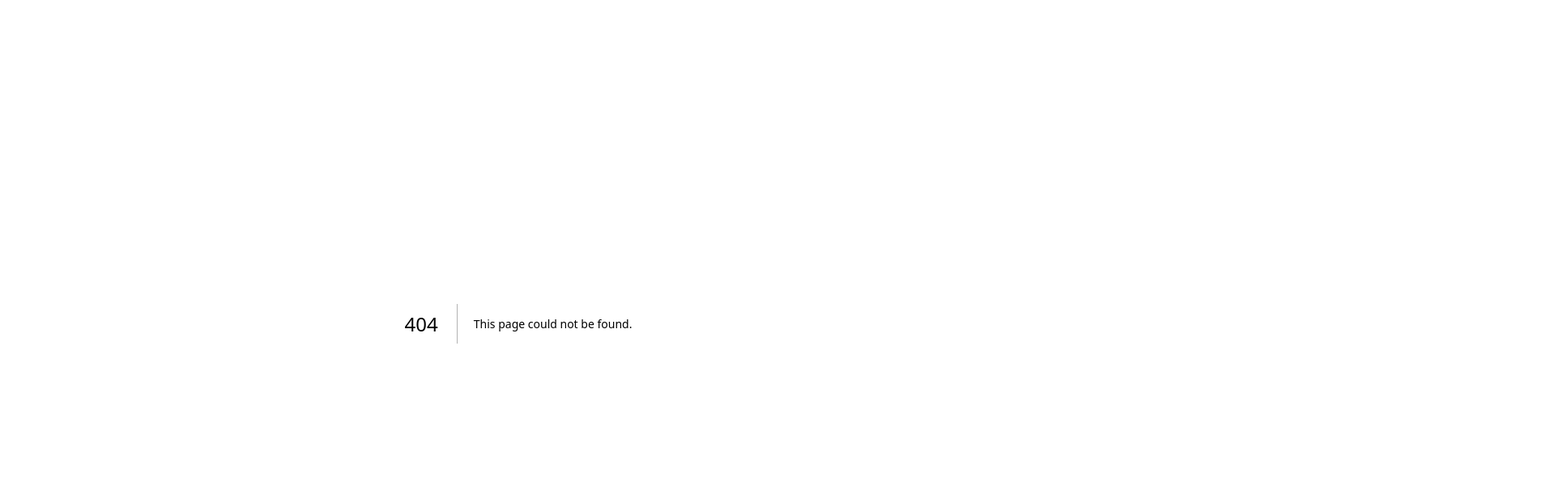
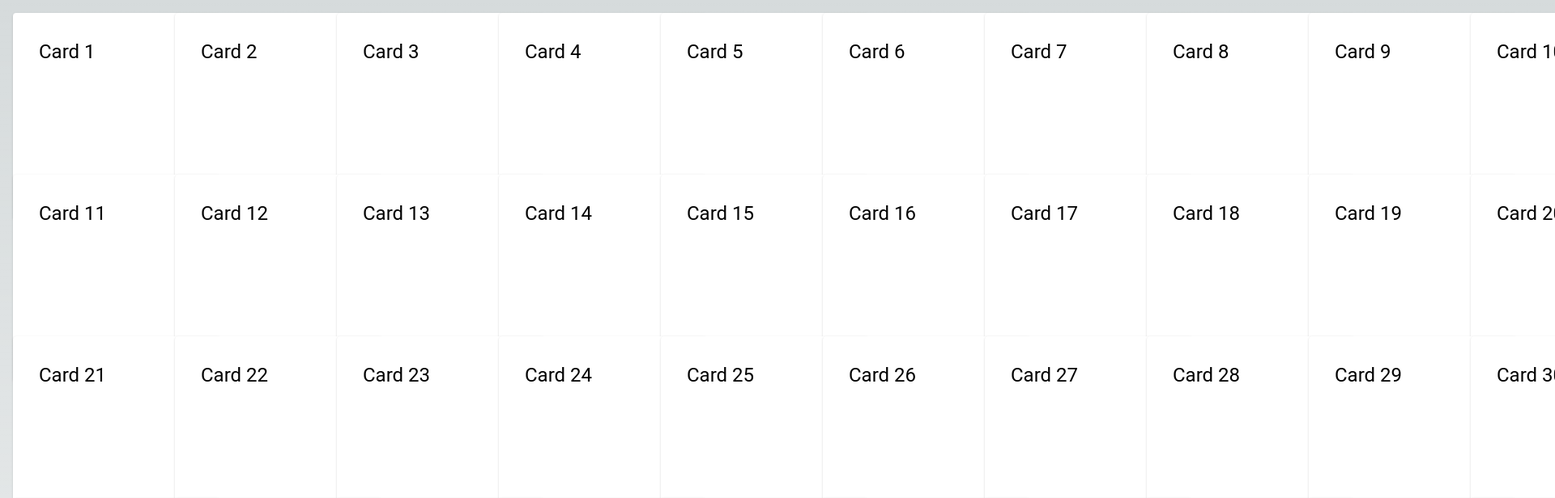
Before and after one commit to C0D8/bubble-front, a Next.js app: page /scroll_teste in a window 1280 px wide. Before the commit this address had no page. Shown: the top 616 px of the page at 81% size, 1920 px wide, since content can reach past the window. Built offline with nearby package versions, Linux system fonts and the light colour scheme.

Commit message:
scroll doido

```diff
--- /dev/null
+++ b/src/app/scroll_teste/page.tsx
@@ -0,0 +1,73 @@
+'use client'
+import React, { useEffect, useState } from 'react';
+import { Card, CardContent, Typography } from '@mui/material';
+
+const CardGridPage: React.FC = () => {
+  const [closestCardIndex, setClosestCardIndex] = useState<number | null>(null);
+
+  // Função para calcular a distância euclidiana
+  const calculateDistance = (x1: number, y1: number, x2: number, y2: number) => {
+    return Math.sqrt(Math.pow(x2 - x1, 2) + Math.pow(y2 - y1, 2));
+  };
+
+  // Função para encontrar o card mais próximo do centro visível
+  const findClosestCard = (scrollX: number, scrollY: number) => {
+    const center = { x: scrollX + window.innerWidth / 2, y: scrollY + window.innerHeight / 2 };
+    const cards = Array.from({ length: 100 }, (_, index) => {
+      const top = Math.floor(index / 10) * 200;
+      const left = (index % 10) * 200;
+      return {
+        index,
+        top,
+        left,
+        distance: calculateDistance(left + 100, top + 100, center.x, center.y), // +100 para centralizar no card
+      };
+    });
+
+    const closestCard = cards.reduce((prev, curr) => (prev.distance < curr.distance ? prev : curr));
+    setClosestCardIndex(closestCard.index);
+  };
+
+  useEffect(() => {
+    const handleScroll = () => {
+      const scrollX = window.scrollX;
+      const scrollY = window.scrollY;
+      findClosestCard(scrollX, scrollY);
+    };
+
+    window.addEventListener('scroll', handleScroll);
+    handleScroll(); // Chama a função inicialmente para definir o card mais próximo do centro
+
+    return () => {
+      window.removeEventListener('scroll', handleScroll);
+    };
+  }, []);
+
+  return (
+    <div className="relative w-[2000px] h-[2000px] overflow-auto">
+      {Array.from({ length: 100 }, (_, index) => {
+        const top = Math.floor(index / 10) * 200;
+        const left = (index % 10) * 200;
+        return (
+          <Card
+            key={index}
+            className="absolute w-64 h-64 p-4 m-4"
+            style={{
+              top: `${top}px`,
+              left: `${left}px`,
+              backgroundColor: index === closestCardIndex ? 'blue' : 'white',
+            }}
+          >
+            <CardContent>
+              <Typography variant="h5" component="div" style={{ color: index === closestCardIndex ? 'white' : 'black' }}>
+                Card {index + 1}
+              </Typography>
+            </CardContent>
+          </Card>
+        );
+      })}
+    </div>
+  );
+};
+
+export default CardGridPage;
--- a/src/app/tracking/page.tsx
+++ b/src/app/tracking/page.tsx
@@ -80,11 +80,6 @@ export default function VideoTracking() {
         // adicione URLs de outras imagens conforme necessário
       ];
 
-      const happnessScore = [
-        './img/image.png',
-        './img/image.png',
-        './img/image.png',
-      ];
 
 
       const images: HTMLImageElement[] = await Promise.all(imageUrls.map((url) => {
@@ -95,14 +90,7 @@ export default function VideoTracking() {
         });
       }));
 
-      const happnessImages: HTMLImageElement[] = await Promise.all(happnessScore.map((url) => {
-        return new Promise<HTMLImageElement>((resolve) => {
-          const img = new Image();
-          img.src = url;
-          img.onload = () => resolve(img);
-        });
-      }
-      ));
+
 
       const defaultImg = new Image();
       defaultImg.src = 'https://randomuser.me/api/portraits/men/3.jpg';
@@ -155,12 +143,11 @@ export default function VideoTracking() {
             const textY = imageY + fontSize * 1.5; // Posição Y do texto
             context.fillText(namesRef.current[index] || 'unknown', textX, textY);
             context.fillText('3.7', textX, textY + fontSize);
-            // Desenhar a imagem de status de felicidade ao lado do texto '3.7'
-            const statusImageSize = fontSize; // ajuste o tamanho conforme necessário
-            const statusImageX = textX + context.measureText('3.7').width + 10; // ajustar margem conforme necessário
-            const statusImageY = textY + fontSize * 1.2 - statusImageSize;
-            const statusImage = happnessImages[index] || defaultImg;
-            context.drawImage(statusImage, statusImageX, statusImageY, statusImageSize, statusImageSize);
+
+            //colocar intervalo de confiança menor ao lado do 3.7
+            const text2X = imageX + imageSize + 10; // Posição X do texto (ajustar margem conforme necessário)
+            const text2Y = imageY + fontSize * 1.5; // Posição Y do texto
+            context.fillText('98%', text2X +40, text2Y + fontSize);
 
 
 
```
